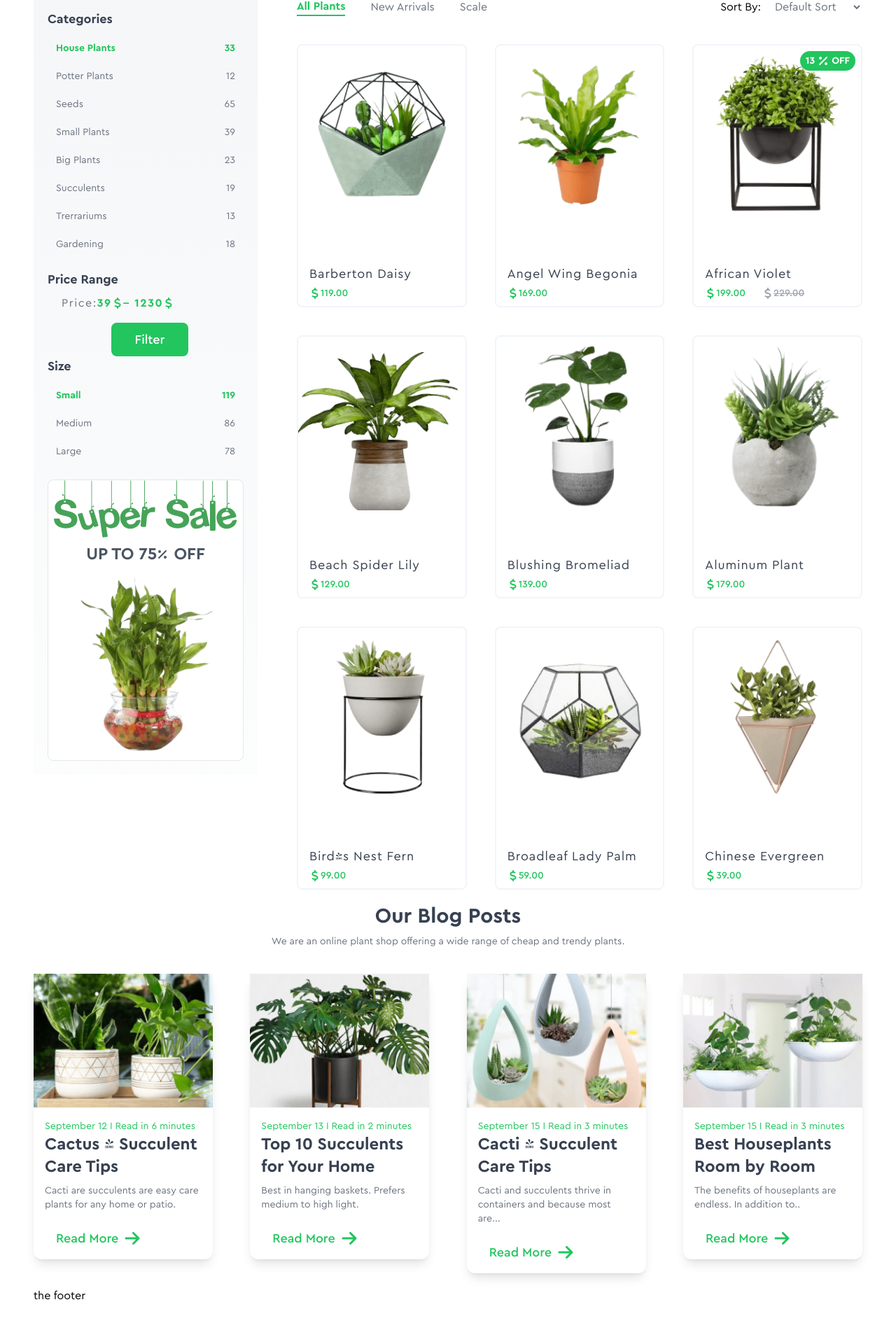
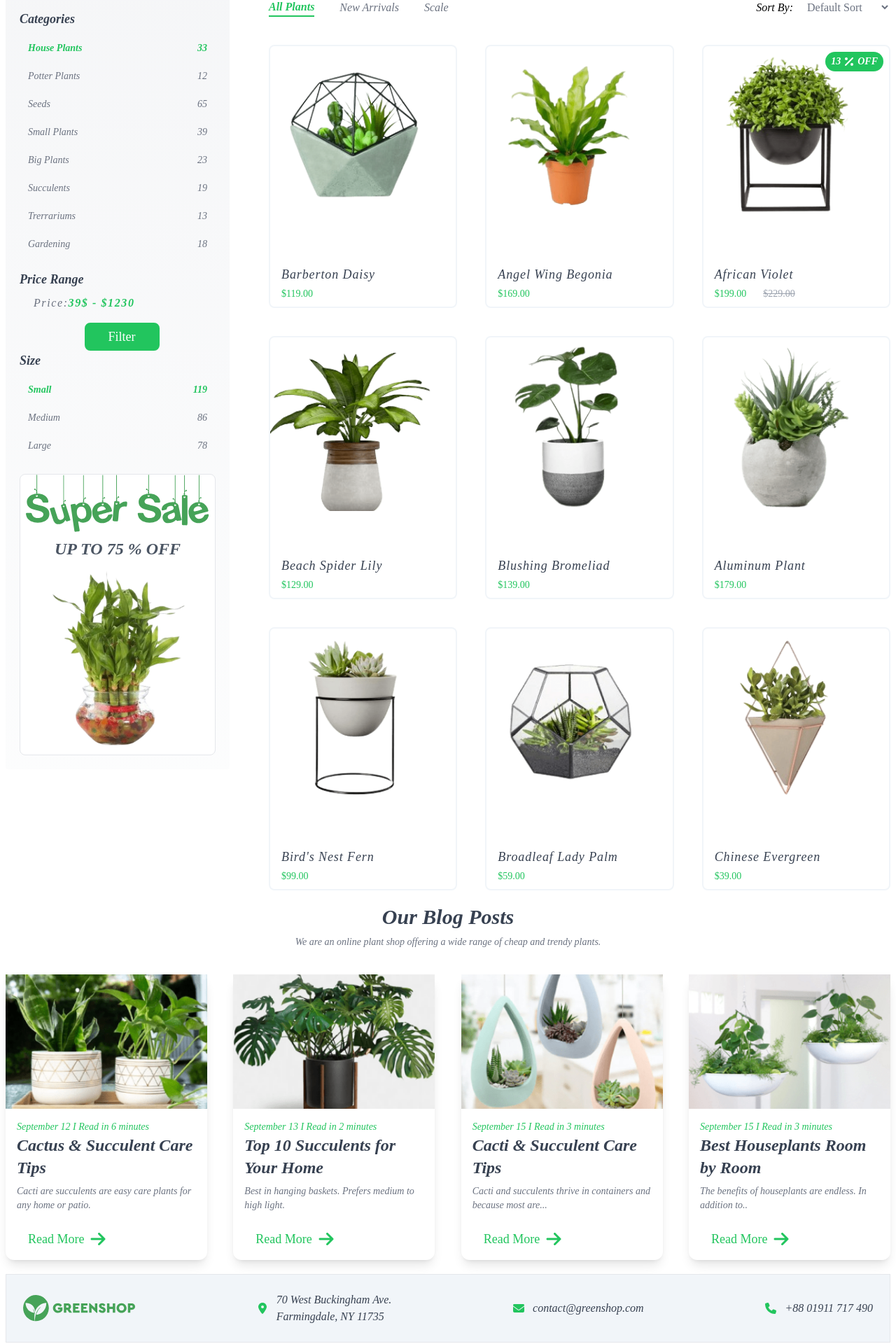
Before and after one commit to Sayidrahmatulloh/flowers-store, a Next.js app: page / in a window 1280 px wide. Shown: the part 659-2579 px from the top of the page at 70% size. Before the commit the page ends 2530 px from the top, so only its background shows below. Built offline with nearby package versions, Linux system fonts and the light colour scheme.

Commit message:
add twmerge library

```diff
--- a/package.json
+++ b/package.json
@@ -16,7 +16,8 @@
     "@fortawesome/react-fontawesome": "^0.2.0",
     "next": "14.2.2",
     "react": "^18",
-    "react-dom": "^18"
+    "react-dom": "^18",
+    "tailwind-merge": "^2.3.0"
   },
   "devDependencies": {
     "@types/node": "^20",
--- a/src/app/components/blogItem.tsx
+++ b/src/app/components/blogItem.tsx
@@ -14,7 +14,7 @@ function BlogItem({
   description: string
 }) {
   return (
-    <div className='min-h-96 w-64 rounded-xl shadow-lg transition-all hover:shadow-xl'>
+    <div className='min-h-96 w-72 rounded-xl shadow-lg transition-all hover:shadow-xl'>
       <div className='relative h-48 w-full'>
         <Image src={`/posts/${image}`} alt={title} className='w-full object-cover' fill loading='lazy' />
       </div>
@@ -30,7 +30,7 @@ function BlogItem({
           iconPosition='right'
           isPrimary={false}
           isHover={true}
-          classes='border-none text-gray-700'
+          classes='border-none'
         />
       </div>
     </div>
--- a/src/app/components/productCardItem.tsx
+++ b/src/app/components/productCardItem.tsx
@@ -1,5 +1,5 @@
 import IconButton from '@/components/lib/iconButton'
-import { faCartPlus, faDollarSign, faHeart, faPercent, faSearch } from '@fortawesome/free-solid-svg-icons'
+import { faCartPlus, faHeart, faPercent, faSearch } from '@fortawesome/free-solid-svg-icons'
 import { FontAwesomeIcon } from '@fortawesome/react-fontawesome'
 import Image from 'next/image'
 
@@ -44,16 +44,10 @@ function ProductCardItem({
       </div>
       <div className='px-4'>
         <h3 className='mb-1 text-lg tracking-wider text-gray-700'>{name}</h3>
-        <div className='mb-2 flex items-center gap-4 font-medium text-green-500'>
-          <span className='flex items-center text-sm'>
-            <FontAwesomeIcon icon={faDollarSign} className='size-4' />
-            {currentPrice.toFixed(2)}
-          </span>
+        <div className='mb-2 flex items-center gap-4 font-medium not-italic text-green-500'>
+          <span className='flex items-center text-sm'>${currentPrice.toFixed(2)}</span>
           {oldPrice && (
-            <span className='ml-2 flex items-center text-sm text-gray-400 line-through'>
-              <FontAwesomeIcon icon={faDollarSign} className='size-4' />
-              {oldPrice.toFixed(2)}
-            </span>
+            <span className='ml-2 flex items-center text-sm text-gray-400 line-through'>${oldPrice.toFixed(2)}</span>
           )}
         </div>
       </div>
--- a/src/app/components/productDiscounted.tsx
+++ b/src/app/components/productDiscounted.tsx
@@ -1,13 +1,11 @@
-import { faPercent } from '@fortawesome/free-solid-svg-icons'
-import { FontAwesomeIcon } from '@fortawesome/react-fontawesome'
 import Image from 'next/image'
 function ProductDiscounted() {
   return (
     <div className='mt-5 flex flex-col items-center gap-2 rounded-lg border bg-white p-2 pt-0'>
       <Image className='w-full' src={'/SuperSale.svg'} alt='super sale' width={200} height={200} />
       <h2 className='flex items-center text-2xl font-bold uppercase text-gray-600'>
-        Up to 75
-        <FontAwesomeIcon icon={faPercent} className='mr-2 size-4' /> off
+        Up to 75 % off
+        {/* <FontAwesomeIcon icon={faPercent} className='mr-2 size-4' /> */}
       </h2>
       <Image className='w-full' src={'/DiscountedFlower.png'} alt='discount' width={200} height={200} />
     </div>
--- a/src/app/components/productFilter.tsx
+++ b/src/app/components/productFilter.tsx
@@ -15,7 +15,7 @@ function ProductFilter() {
       </div>
       <div>
         Sort By:
-        <select defaultValue='default' className='rounded-md bg-white px-4 py-2 text-gray-500'>
+        <select defaultValue='default' className='rounded-md bg-white px-4 py-2 text-gray-500 focus:outline-none'>
           <option value='default'>Default Sort</option>
           {filter.map((item, index) => (
             <option key={index} value={item.typeValue}>
--- a/src/app/components/productPriceRange.tsx
+++ b/src/app/components/productPriceRange.tsx
@@ -1,6 +1,4 @@
 import Button from '@/components/lib/button'
-import { faDollarSign } from '@fortawesome/free-solid-svg-icons'
-import { FontAwesomeIcon } from '@fortawesome/react-fontawesome'
 import ProductCategoryTitle from './productCategoryTitle'
 
 function ProductPriceRange() {
@@ -10,11 +8,7 @@ function ProductPriceRange() {
       <div className='flex flex-col items-start gap-4 px-2 pl-5'>
         <h4 className='flex items-center tracking-widest text-gray-500'>
           Price:
-          <span className='flex items-center font-bold text-green-500'>
-            39
-            <FontAwesomeIcon className='size-4' icon={faDollarSign} /> &#8211; 1230
-            <FontAwesomeIcon className='size-4' icon={faDollarSign} />
-          </span>
+          <span className='flex items-center font-bold text-green-500'>39$ - $1230</span>
         </h4>
         <Button text='Filter' classes='mx-auto px-8 py-1' />
       </div>
--- a/src/app/layout.tsx
+++ b/src/app/layout.tsx
@@ -1,6 +1,5 @@
 import TheFooter from '@/components/theFooter'
 import TheHeader from '@/components/theHeader'
-import { ceraFont } from '@/constants/ceraFont'
 import type { Metadata } from 'next'
 import './globals.css'
 
@@ -16,8 +15,8 @@ export default function RootLayout({
 }>) {
   return (
     <html lang='en' className={'select-none scroll-smooth'}>
-      <body className={ceraFont.className}>
-        <main className='mx-auto max-w-[1200px] p-2'>
+      <body className={'font-monolisa italic'}>
+        <main className='mx-auto max-w-7xl p-2'>
           <div className='fixed left-0 top-0 z-50 w-full bg-white px-4'>
             <TheHeader />
           </div>
--- a/src/components/lib/button.tsx
+++ b/src/components/lib/button.tsx
@@ -1,5 +1,6 @@
 import { IconProp } from '@fortawesome/fontawesome-svg-core'
 import { FontAwesomeIcon } from '@fortawesome/react-fontawesome'
+import { twMerge } from 'tailwind-merge'
 
 function Button({
   icon,
@@ -22,7 +23,11 @@ function Button({
 
   return (
     <button
-      className={`flex items-center gap-2 rounded-lg  border-2 border-green-500 px-6  py-2 text-lg font-medium capitalize transition-all ${primary} ${classes}`}
+      className={twMerge(
+        'flex items-center gap-2 rounded-lg  border-2 border-green-500 px-6  py-2 text-lg font-medium capitalize transition-all ',
+        primary,
+        classes,
+      )}
     >
       {iconPosition === 'left' && icon && <FontAwesomeIcon icon={icon} className='size-6' />}
       {text}
--- a/src/components/theFooter.tsx
+++ b/src/components/theFooter.tsx
@@ -1,4 +1,32 @@
+import { faEnvelope } from '@fortawesome/free-solid-svg-icons'
+import { faLocationDot } from '@fortawesome/free-solid-svg-icons/faLocationDot'
+import { faPhone } from '@fortawesome/free-solid-svg-icons/faPhone'
+import { FontAwesomeIcon } from '@fortawesome/react-fontawesome'
+import TheHeaderLogo from './lib/theHeaderLogo'
+
 function TheFooter() {
-  return <div>the footer</div>
+  return (
+    <div>
+      <div className='flex w-full items-center justify-between border bg-slate-100 p-6'>
+        <div className='w-40'>
+          <TheHeaderLogo />
+        </div>
+        <div className='flex items-center gap-3'>
+          <FontAwesomeIcon icon={faLocationDot} className='size-4 text-green-500' />
+          <span className='text-base text-gray-700'>
+            70 West Buckingham Ave. <br /> Farmingdale, NY 11735
+          </span>
+        </div>
+        <div className='flex items-center gap-3'>
+          <FontAwesomeIcon icon={faEnvelope} className='size-4 text-green-500' />
+          <span className='text-base text-gray-700'>contact@greenshop.com</span>
+        </div>
+        <div className='flex items-center gap-3'>
+          <FontAwesomeIcon icon={faPhone} className='size-4 text-green-500' />
+          <span className='text-base text-gray-700'>+88 01911 717 490</span>
+        </div>
+      </div>
+    </div>
+  )
 }
 export default TheFooter
--- a/src/components/theHeader.tsx
+++ b/src/components/theHeader.tsx
@@ -6,7 +6,7 @@ import TheHeaderNav from './lib/theHeaderNav'
 
 function TheHeader() {
   return (
-    <div className='mx-auto flex h-20 max-w-[1200px] items-center  justify-between border-b-[1px] border-green-100'>
+    <div className='mx-auto flex h-20 max-w-7xl items-center  justify-between border-b-[1px] border-green-100'>
       <TheHeaderLogo />
       <TheHeaderNav />
       <div className='flex items-center gap-8'>
--- a/tailwind.config.ts
+++ b/tailwind.config.ts
@@ -12,6 +12,11 @@ const config: Config = {
         'gradient-radial': 'radial-gradient(var(--tw-gradient-stops))',
         'gradient-conic': 'conic-gradient(from 180deg at 50% 50%, var(--tw-gradient-stops))',
       },
+      fontFamily: {
+        monolisa: ['Monolisa', 'serif'],
+        'dank-mono': ['Dank Mono', 'monospace'],
+        lotion: ['Lotion', 'serif'],
+      },
     },
   },
   plugins: [],
```
Also changed, not shown: 1 other file (tests, documents, lock files or other folders).
